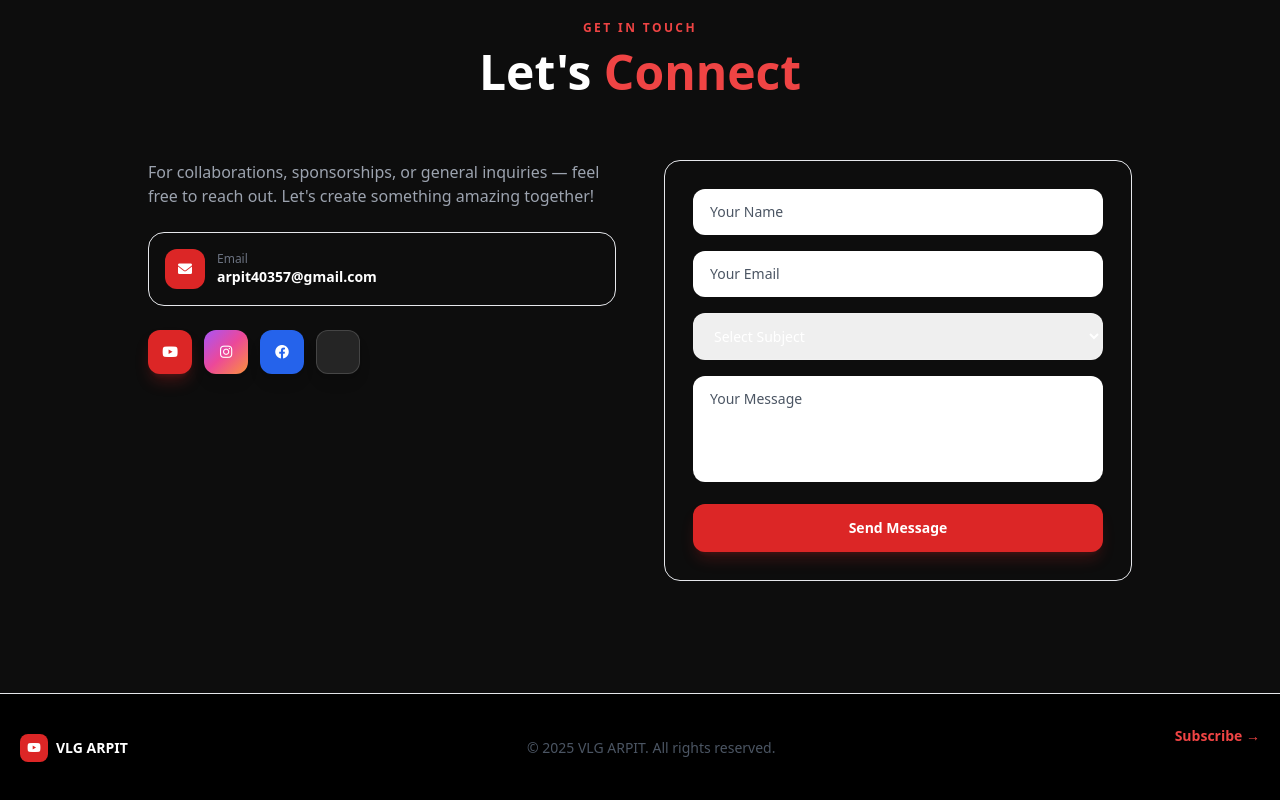
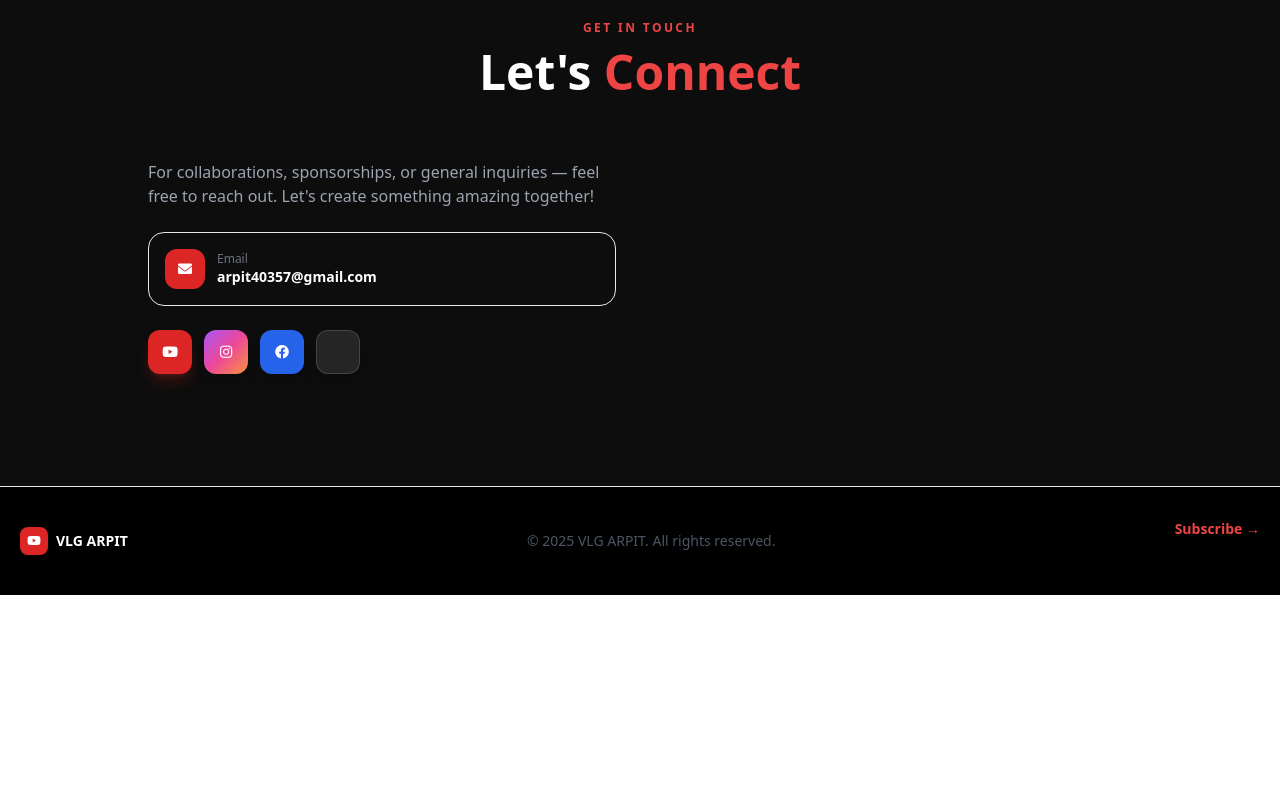
Before and after one commit to Truehars/webproject, a React (Vite) app: page / in a window 1280 px wide. Shown: the part 7398-8198 px from the top of the page. After the commit the page ends 7993 px from the top, so only its background shows below. Built offline with nearby package versions, Linux system fonts and the light colour scheme; the HTML template or start-up script is replaced by a standard one.

Commit message:
Remove contact form - keep only email link

```diff
--- a/src/App.jsx
+++ b/src/App.jsx
@@ -123,8 +123,6 @@ export default function App() {
   const [stats, setStats]             = useState(null);
   const [latestVideos, setLatest]     = useState([]);
   const [apiStatus, setApiStatus]     = useState('loading');
-  const [formData, setFormData]       = useState({ name: '', email: '', subject: '', message: '' });
-  const [formStatus, setFormStatus]   = useState('idle');
 
   // Scroll shadow
   useEffect(() => {
@@ -178,11 +176,6 @@ export default function App() {
     ? latestVideos.map((v, i) => ({ ...v, isNew: i < 3 }))
     : STATIC_SHORTS.map((v, i) => ({ ...v, isNew: i < 3 }));
 
-  const handleSubmit = (e) => {
-    e.preventDefault();
-    setFormStatus('sending');
-    setTimeout(() => { setFormStatus('sent'); setFormData({ name: '', email: '', subject: '', message: '' }); }, 1200);
-  };
 
   // ─── Render ─────────────────────────────────────────────────────────────────
   return (
@@ -502,55 +495,6 @@ export default function App() {
                 ))}
               </div>
             </div>
-
-            {/* Form */}
-            <div className={`p-5 sm:p-6 md:p-7 rounded-2xl border ${dark ? 'bg-white/4 border-white/8' : 'bg-gray-50 border-gray-200'}`}>
-              {formStatus === 'sent' ? (
-                <div className="h-full flex flex-col items-center justify-center text-center gap-3 sm:gap-4 py-6 sm:py-8">
-                  <div className="w-12 sm:w-14 h-12 sm:h-14 rounded-full bg-emerald-500/15 border border-emerald-500/30 flex items-center justify-center">
-                    <i className="fas fa-check text-emerald-400 text-lg sm:text-xl" />
-                  </div>
-                  <p className={`font-bold text-base sm:text-lg ${dark ? 'text-white' : 'text-gray-900'}`}>Message Sent!</p>
-                  <p className={`text-xs sm:text-sm ${dark ? 'text-gray-400' : 'text-gray-500'}`}>Thanks for reaching out, I'll get back to you soon.</p>
-                  <button onClick={() => setFormStatus('idle')} className="text-red-500 text-xs sm:text-sm font-semibold hover:underline">Send another</button>
-                </div>
-              ) : (
-                <form onSubmit={handleSubmit} className="space-y-3 sm:space-y-4">
-                  {[
-                    { key: 'name',    type: 'text',  placeholder: 'Your Name' },
-                    { key: 'email',   type: 'email', placeholder: 'Your Email' },
-                  ].map(f => (
-                    <input key={f.key} type={f.type} placeholder={f.placeholder} required value={formData[f.key]}
-                      onChange={e => setFormData(p => ({ ...p, [f.key]: e.target.value }))}
-                      className={`w-full px-3 sm:px-4 py-2.5 sm:py-3 rounded-xl border text-xs sm:text-sm transition-all focus:outline-none focus:ring-2 focus:ring-red-500 ${
-                        dark ? 'bg-white/6 border-white/10 text-white placeholder-gray-600' : 'bg-white border-gray-300 text-gray-900 placeholder-gray-400'
-                      }`} />
-                  ))}
-                  <select required value={formData.subject} onChange={e => setFormData(p => ({ ...p, subject: e.target.value }))}
-                    className={`w-full px-3 sm:px-4 py-2.5 sm:py-3 rounded-xl border text-xs sm:text-sm transition-all focus:outline-none focus:ring-2 focus:ring-red-500 ${
-                      dark ? 'bg-white/6 border-white/10 text-white' : 'bg-white border-gray-300 text-gray-900'
-                    }`}>
-                    <option value="">Select Subject</option>
-                    <option>Collaboration</option>
-                    <option>Sponsorship</option>
-                    <option>General Inquiry</option>
-                  </select>
-                  <textarea rows={4} placeholder="Your Message" required value={formData.message}
-                    onChange={e => setFormData(p => ({ ...p, message: e.target.value }))}
-                    className={`w-full px-3 sm:px-4 py-2.5 sm:py-3 rounded-xl border text-xs sm:text-sm transition-all focus:outline-none focus:ring-2 focus:ring-red-500 resize-none ${
-                      dark ? 'bg-white/6 border-white/10 text-white placeholder-gray-600' : 'bg-white border-gray-300 text-gray-900 placeholder-gray-400'
-                    }`} />
-                  <button type="submit" disabled={formStatus === 'sending'}
-                    className="w-full py-2.5 sm:py-3.5 rounded-xl font-bold text-white text-xs sm:text-sm bg-red-600 hover:bg-red-700 shadow-lg shadow-red-600/20 transition-all hover:scale-[1.02] active:scale-[0.98] disabled:opacity-60 disabled:cursor-not-allowed">
-                    {formStatus === 'sending' ? (
-                      <span className="flex items-center justify-center gap-2">
-                        <i className="fas fa-circle-notch fa-spin" /> Sending…
-                      </span>
-                    ) : 'Send Message'}
-                  </button>
-                </form>
-              )}
-            </div>
           </div>
         </div>
       </section>
```
